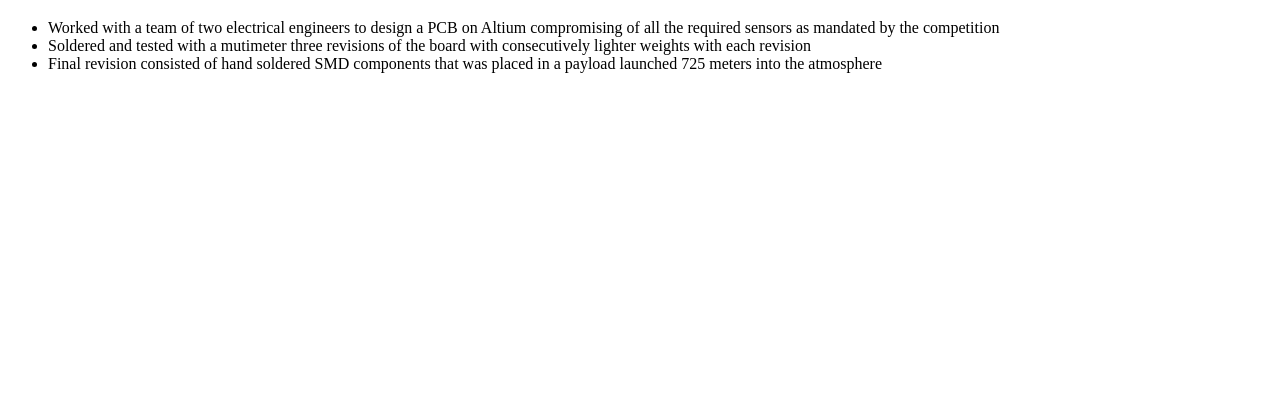
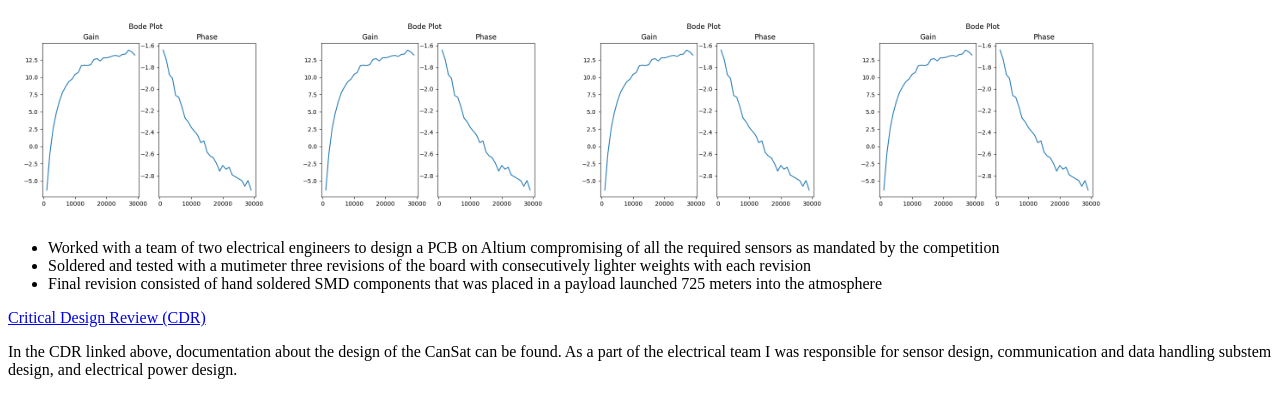
Before and after one commit to kigupta5/myportfolio, a plain HTML site: page payload-circuit-board.html in a window 1280 px wide. Shown: the part 95-512 px from the top of the page. Drawn offline with Linux system fonts and the light colour scheme.

Commit message:
Add files via upload

```diff
--- a/payload-circuit-board.html
+++ b/payload-circuit-board.html
@@ -9,10 +9,16 @@
     <body>
         <a href="index.html" target=""><p>Go back to home page</p></a>
         <h1>Payload Circuit Board</h1>
+        <img src="img/high_pass.png" width="275" height="200" alt="Schematic">
+        <img src="img/high_pass.png" width="275" height="200" alt="PCB">
+        <img src="img/high_pass.png" width="275" height="200" alt="PCB Photo">
+        <img src="img/high_pass.png" width="275" height="200" alt="Competition">
         <ul>
             <li>Worked with a team of two electrical engineers to design a PCB on Altium compromising of all the required sensors as mandated by the competition</li>
             <li>Soldered and tested with a mutimeter three revisions of the board with consecutively lighter weights with each revision</li>
             <li>Final revision consisted of hand soldered SMD components that was placed in a payload launched 725 meters into the atmosphere</li>
         </ul>
+        <a href="file/Cansat 2024 CDR .pptx.pdf" target="blank"><p>Critical Design Review (CDR)</p></a>
+        In the CDR linked above, documentation about the design of the CanSat can be found. As a part of the electrical team I was responsible for sensor design, communication and data handling substem design, and electrical power design.
     </body>
 </html>
```
Also changed, not shown: 1 other file.
